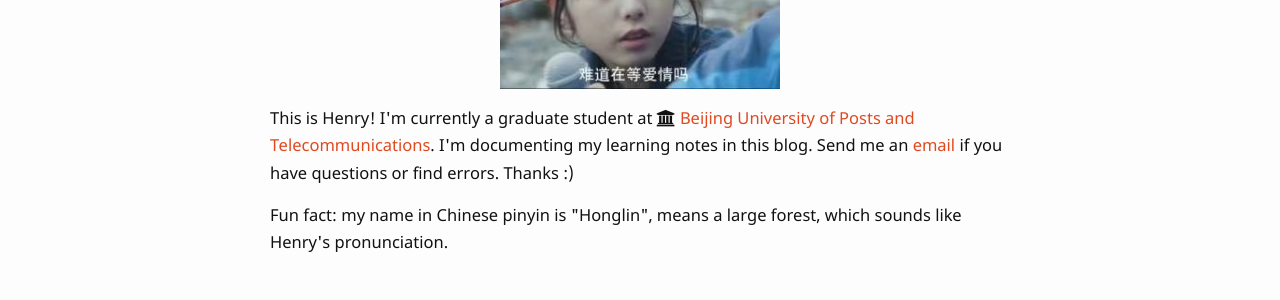
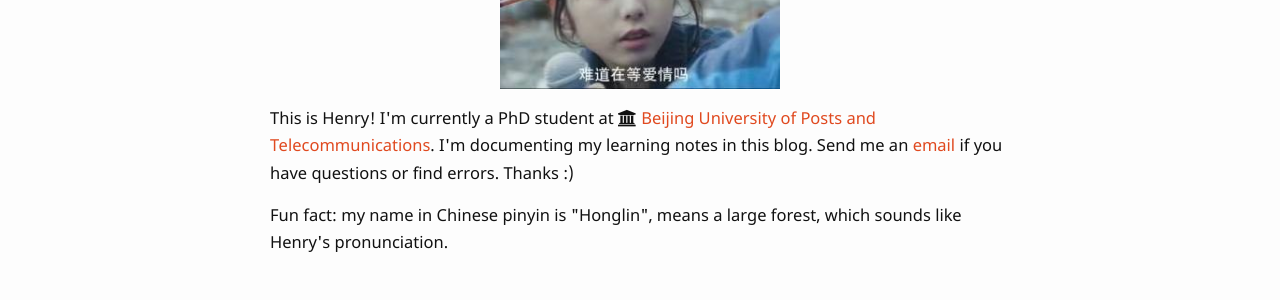
Before and after one commit to ideafang/flog, a Jekyll site: the page built from contact.html, in a window 1280 px wide. Shown: the part 297-597 px from the top of the page. Built offline with Jekyll 4.4.1, drawn with Linux system fonts in a browser that asks for light colours; some web fonts are replaced.

Commit message:
[update]contact.html: update edu info

```diff
--- a/contact.html
+++ b/contact.html
@@ -7,16 +7,7 @@ layout: default
 	<img src="{{ '/assets/images/contact_photo.jpg' | relative_url }}" width="280" height="280" />
 
 	<p></p>
-	<p>This is Henry! I'm currently a graduate student at <i class="fa fa-university" aria-hidden="true"></i><a href="https://www.bupt.edu.cn/" target="_blank"> Beijing University of Posts and Telecommunications</a>. I'm documenting my learning notes in this blog. Send me an <a href="mailto:Mr.fanghl@outlook.com">email</a> if you have questions or find errors. Thanks :)</p>
-
-	<!-- <p>I used to be good at responding to emails, but <b>NOT any more</b> ... sorry. Time of one person is limited 🤷‍♀️.</p>
-
-	<p>Here are a selection of papers of mine that I especially like:
-		<ol>
-		<li>OpenAI, et al. <a href="{{ '/assets/papers/solving-rubiks-cube.pdf' | relative_url }}">Solving Rubik's Cube with a Robot Hand."</a> arXiv:1910.07113 (2019).</li>
-		<li>OpenAI, et al. <a href="{{ '/assets/papers/learning-dexterity.pdf' | relative_url }}">Learning dexterous in-hand manipulation."</a> arXiv:1808.00177 (2018).</li>
-		</ol>
-	</p> -->
+	<p>This is Henry! I'm currently a PhD student at <i class="fa fa-university" aria-hidden="true"></i><a href="https://www.bupt.edu.cn/" target="_blank"> Beijing University of Posts and Telecommunications</a>. I'm documenting my learning notes in this blog. Send me an <a href="mailto:Mr.fanghl@outlook.com">email</a> if you have questions or find errors. Thanks :)</p>
 
 	<p>Fun fact: my name in Chinese pinyin is "Honglin", means a large forest, which sounds like Henry's pronunciation.</p>
 
```
